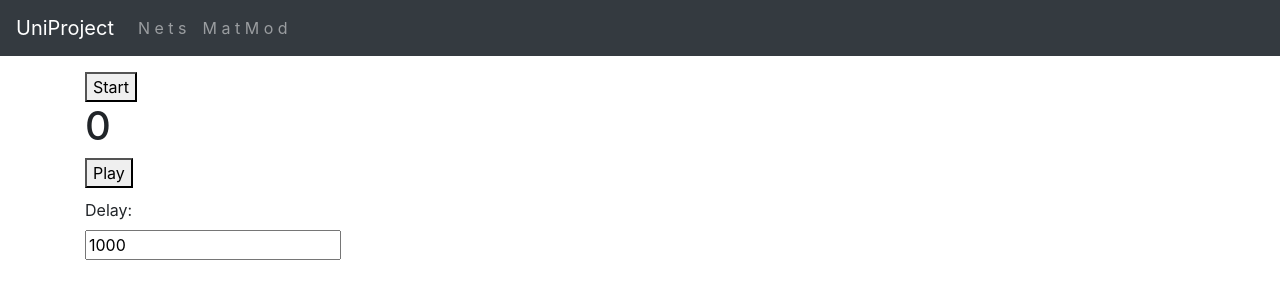
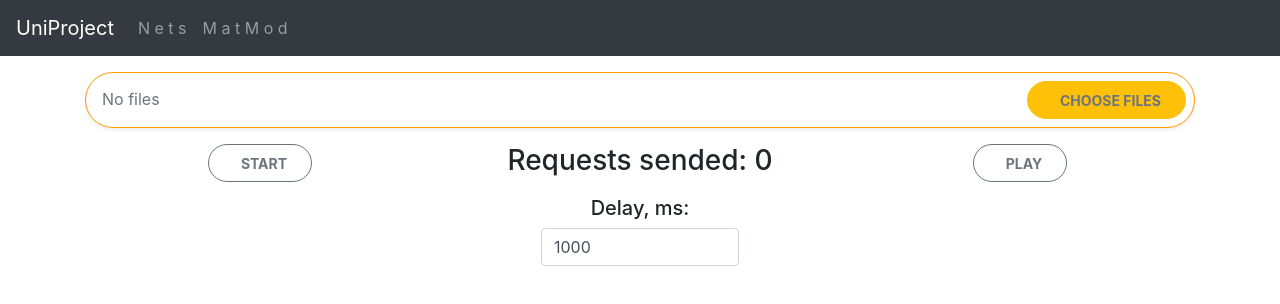
Before and after one commit to IraMeis/nir-front, a React (Create React App) app: page /matmod in a window 1280 px wide. Shown: the top 304 px of the page. Built offline with nearby package versions, Linux system fonts and the light colour scheme.

Commit message:
file input, upd requests

```diff
--- a/src/App.css
+++ b/src/App.css
@@ -20,6 +20,19 @@ body {
 
 .input-group{
   border: 1px solid #F90;
+}
+
+.image-area-mm {
+  border: 1px dashed #F90;
+  padding: 1rem;
+  position: relative;
+}
+
+.image-area-mm::before {
+  color: #F90;
+  font-weight: bold;
+  font-size: 0.8rem;
+  z-index: 1;
 }
 
 .image-area {
--- /dev/null
+++ b/src/components/context/MatmodContext.js
@@ -0,0 +1,3 @@
+import {createContext} from "react";
+const MatmodContext = createContext(null);
+export default MatmodContext;
--- a/src/components/structure/modal/ModalInfo.js
+++ b/src/components/structure/modal/ModalInfo.js
@@ -9,8 +9,7 @@ const ModalInfo = () => {
 
     return (
         <Modal show={modalContext.modalState === modals.infoOpen}
-               onHide={modalContext.handleClose}
-               backdrop="static">
+               onHide={modalContext.handleClose}>
 
             <Modal.Header>
                 <Modal.Title>
--- a/src/components/structure/pages/matmod/Matmod.js
+++ b/src/components/structure/pages/matmod/Matmod.js
@@ -1,7 +1,18 @@
-import { useState } from 'react'
+import React, {useContext, useState} from 'react'
 import { useInterval } from 'usehooks-ts'
+import ModalContext from "../../../context/ModalContext";
+import ModalInfo from "../../modal/ModalInfo";
+import back from "../../../../util/back.json";
+import axios from "axios";
+import MatmodService from "../../../../service/matmod.service";
+import MatmodContext from "../../../context/MatmodContext";
+import MatmodFileInput from "./MatmodFileInput";
+import StartPlayDelay from "./StartPlayDelay";
 
 const Matmod = () => {
+    const API_SERVER = back.serverMatmod + "/api/matmod";
+    const modalContext = useContext(ModalContext)
+
     // requests amount
     const [totalAmount, setTotalAmount] = useState(0)
     // dynamic delay
@@ -10,12 +21,42 @@ const Matmod = () => {
     const [isRunning, setIsRunning] = useState(false)
     // ability to continuation of getting evals
     const [isEnabled, setIsEnabled] = useState(false)
-    // functions as rgb images
-    //const [isImages, setImages] = useState([])
+    // function as one of [r, g, b] on rgb image
+    const [images, setImages] = useState([])
+    // init files
+    const [imagesInitFiles, setImagesInitFiles] = useState([])
+
+    // config
+    const [N, setN] = useState(1)
 
     useInterval(
         () => {
-           //todo requests get data
+            let req = []
+            for (let i = 0; i < N; ++i){
+                req.push(MatmodService.getImages(i))
+            }
+            axios.all(req).then(axios.spread((...responses) => {
+                let resp = []
+                for (let i = 0; i < N; ++i){
+                    resp.push(URL.createObjectURL(responses[i].data))
+                }
+                setImages(resp)
+            })).catch(err => {
+                console.log(err);
+                modalContext.setInfoMess(['Something went wrong', err.message]);
+                modalContext.handleShowModalInfo();
+            })
+            // for one pic
+            // MatmodService.getImages(0)
+            //     .then((response) => {
+            //         const url = URL.createObjectURL(response.data)
+            //         setImage(url)
+            //     })
+            //     .catch((err) => {
+            //         console.log(err);
+            //         modalContext.setInfoMess(['Something went wrong', err.message]);
+            //         modalContext.handleShowModalInfo();
+            // });
             setTotalAmount(totalAmount + 1)
         },
         // Delay in milliseconds or null to stop it
@@ -24,8 +65,8 @@ const Matmod = () => {
 
     const handleChangeDelay = (event) => {
         const dl = Number(event.target.value)
-        if(dl < 200)
-            setDelay(200)
+        if(dl < 500)
+            setDelay(500)
         else
             setDelay(dl)
     }
@@ -44,32 +85,71 @@ const Matmod = () => {
             setTotalAmount(0)
         }
         else {
-            // todo request new model
-            setIsEnabled(true)
-            setIsRunning(true)
+            let formData = new FormData();
+            formData.append("N", 2)
+            formData.append("As",[0.2, -0.1])
+            formData.append("Ds", [2, 1])
+            formData.append("matrix", [[0, -0.001], [0.001, 0]])
+            formData.append("It",0.1)
+            formData.append("Ix", 1)
+            formData.append("Iy", 1)
+            imagesInitFiles.map((file, index) => {
+                formData.append(`${index}`, file)
+            })
+            axios.post(API_SERVER + '/new', formData)
+                .then(() => {
+                    setIsEnabled(true)
+                    setIsRunning(true)
+                })
+                .catch((err) => {
+                    console.log(err);
+                    modalContext.setInfoMess(['Something went wrong', err.message]);
+                    modalContext.handleShowModalInfo();
+                });
         }
     }
 
+    const selectInitFiles = (event) => {
+        const files = event.target.files;
+        setImagesInitFiles(Array.from(files))
+    }
+
     return (
-        <>
-            <button onClick={handleChangeIsEnabled}>
-                {isEnabled ? 'Stop' : 'Start'}
-            </button>
-
-            <h1>{totalAmount}</h1>
-            <button onClick={handleChangeIsRunning}>
-                {isRunning ? 'Pause' : 'Play'}
-            </button>
-            <p>
-                <label htmlFor="delay">Delay: </label>
-                <input
-                    type="number"
-                    name="delay"
-                    onChange={handleChangeDelay}
-                    value={delay}
-                />
-            </p>
-        </>
+        <MatmodContext.Provider value={{
+            selectInitFiles: selectInitFiles,
+            imagesInitFiles: imagesInitFiles,
+            handleChangeIsEnabled: handleChangeIsEnabled,
+            handleChangeIsRunning: handleChangeIsRunning,
+            handleChangeDelay: handleChangeDelay,
+            isEnabled: isEnabled,
+            isRunning: isRunning,
+            totalAmount: totalAmount,
+            delay: delay
+        }}>
+            <ModalInfo/>
+            <MatmodFileInput/>
+            <StartPlayDelay/>
+            {imagesInitFiles.map((imgSrc, index) => (
+                <div className="image-area-mm mt-4">
+                    <img id="imageResult"
+                         src={URL.createObjectURL(imgSrc)}
+                         key={index}
+                         alt=""
+                         width={800}
+                         className="img-fluid rounded shadow-sm mx-auto d-block"/>
+                </div>))
+            }
+            {images.map((imgSrc, index) => (
+                <div className="image-area-mm mt-4">
+                    <img id="imageResult"
+                         src={imgSrc}
+                         key={index}
+                         alt=""
+                        // width={800}
+                         className="img-fluid rounded shadow-sm mx-auto d-block"/>
+                </div>))
+            }
+        </MatmodContext.Provider>
     )
 }
 
--- /dev/null
+++ b/src/components/structure/pages/matmod/MatmodFileInput.js
@@ -0,0 +1,32 @@
+import React, {useContext} from "react";
+import MatmodContext from "../../../context/MatmodContext";
+
+const MatmodFileInput = () => {
+    const matmod = useContext(MatmodContext);
+    return (
+        <div className="input-group mb-3 px-2 py-2 rounded-pill bg-white shadow-sm">
+            <input id="upload"
+                   type="file"
+                   onChange={matmod.selectInitFiles}
+                   className="form-control border-0"
+                   multiple/>
+            <label id="upload-label"
+                   htmlFor="upload"
+                   className="font-weight-light text-muted">
+                <strong>{matmod.imagesInitFiles.length === 0 ? 'No files' : 'Files added'}</strong>
+            </label>
+
+            <div className="input-group-append">
+                <label htmlFor="upload"
+                       className="btn btn-warning m-0 rounded-pill px-4">
+                    <i className="fa fa-cloud-upload mr-2 text-muted"/>
+                    <small className="text-uppercase font-weight-bold text-muted">
+                        Choose files
+                    </small>
+                </label>
+            </div>
+        </div>
+            );
+}
+
+export default MatmodFileInput;
--- /dev/null
+++ b/src/components/structure/pages/matmod/StartPlayDelay.js
@@ -0,0 +1,59 @@
+import React, {useContext} from "react";
+import MatmodContext from "../../../context/MatmodContext";
+
+const StartPlayDelay = () => {
+    const matmod = useContext(MatmodContext);
+    return (
+        <>
+            <div className="row">
+
+                <div className="col text-center">
+                    <button type="button"
+                            onClick={matmod.handleChangeIsEnabled}
+                            className="btn btn-outline-secondary m-0 rounded-pill px-4">
+                        <i className="fa fa-cloud-upload mr-2 text-muted"/>
+                        <small className="text-uppercase font-weight-bold">
+                            {matmod.isEnabled ? 'Stop' : 'Start'}
+                        </small>
+                    </button>
+                </div>
+
+                <div className="col text-center">
+                    <h3>Requests sended: {matmod.totalAmount}</h3>
+                </div>
+
+                <div className="col text-center">
+                    <button type="button"
+                            onClick={matmod.handleChangeIsRunning}
+                            className="btn btn-outline-secondary m-0 rounded-pill px-4">
+                        <i className="fa fa-cloud-upload mr-2 text-muted"/>
+                        <small className="text-uppercase font-weight-bold">
+                            {matmod.isRunning ? 'Pause' : 'Play'}
+                        </small>
+                    </button>
+                </div>
+
+            </div>
+            <div className="row">
+                <div className="col text-center"/>
+                <div className="col text-center"/>
+                <div className="col text-center">
+                    <label htmlFor="delay">
+                        <h5>Delay, ms:</h5>
+                    </label>
+                    <input
+                        className="form-control"
+                        type="number"
+                        name="delay"
+                        onChange={matmod.handleChangeDelay}
+                        value={matmod.delay}
+                    />
+                </div>
+                <div className="col text-center"/>
+                <div className="col text-center"/>
+            </div>
+        </>
+    );
+}
+
+export default StartPlayDelay;
--- a/src/util/back.json
+++ b/src/util/back.json
@@ -1,4 +1,5 @@
 {
   "serverIMG": "http://localhost:5005",
-  "serverVI": "http://localhost:5001"
+  "serverVI": "http://localhost:5001",
+  "serverMatmod": "http://localhost:5099"
 }
```
Also changed, not shown: src/service/matmod.service.js (added, +43 -0 lines).
